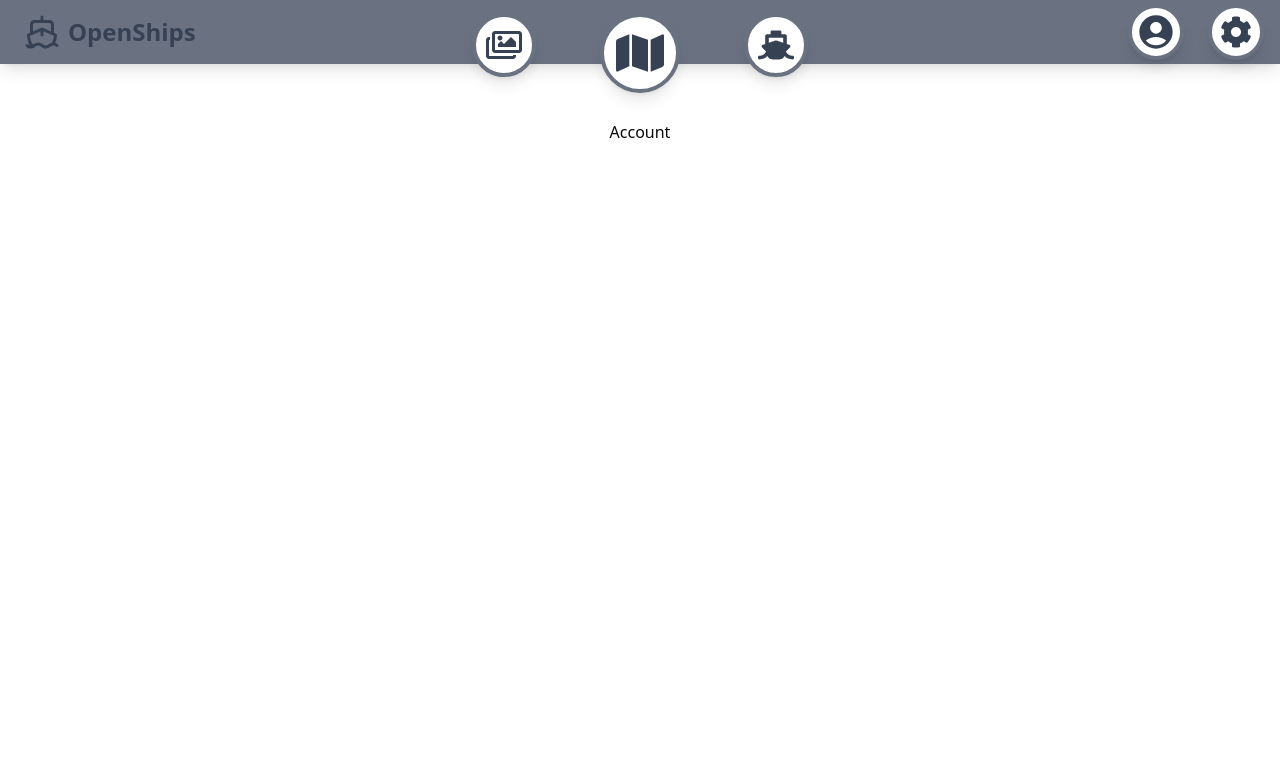
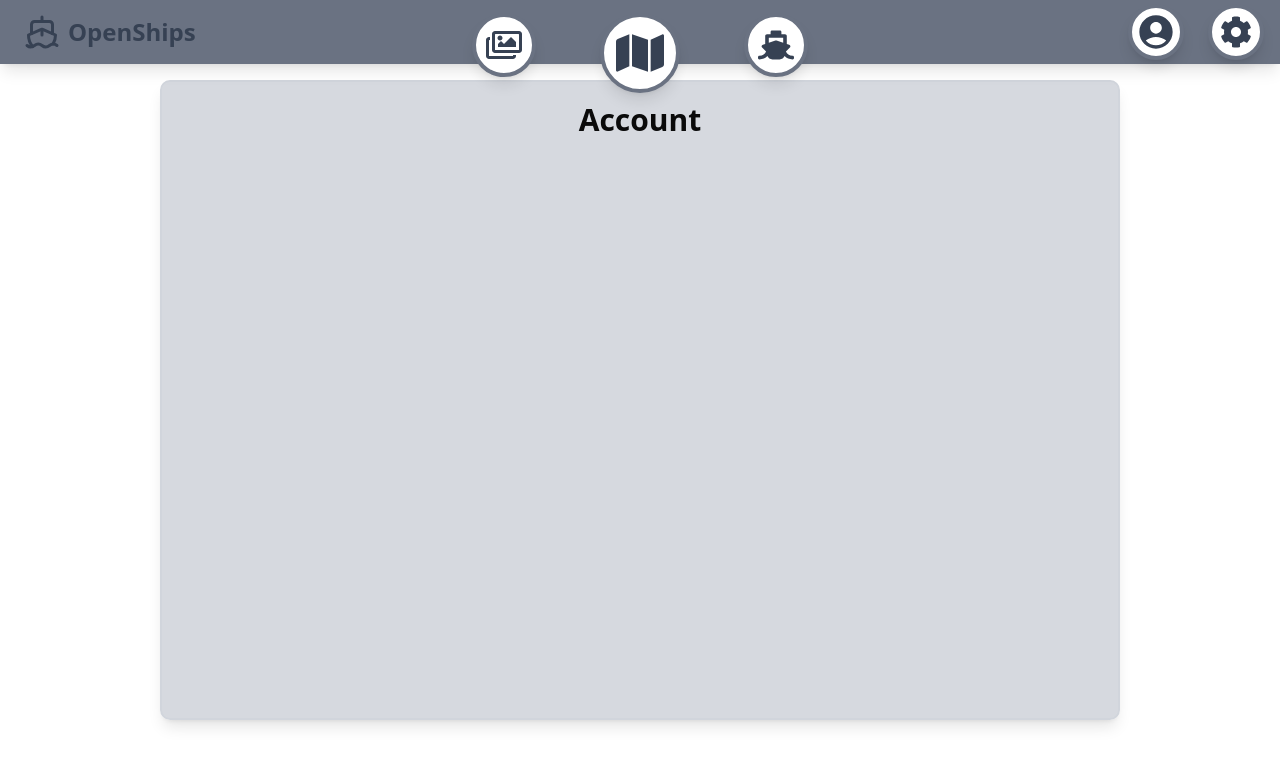
Before and after one commit to OpenShips-org/openships, a React (Vite) app: page /account in a window 1280 px wide. Shown: the top 766 px of the page. Built offline with nearby package versions, Linux system fonts and the light colour scheme.

Commit message:
Account Page Update

```diff
--- a/package.json
+++ b/package.json
@@ -14,6 +14,7 @@
     "@radix-ui/react-checkbox": "^1.3.3",
     "@radix-ui/react-popover": "^1.1.15",
     "@tailwindcss/vite": "^4.1.13",
+    "appwrite": "^20.1.0",
     "class-variance-authority": "^0.7.1",
     "clsx": "^2.1.1",
     "deck.gl": "^9.1.14",
--- a/src/App.tsx
+++ b/src/App.tsx
@@ -1,8 +1,9 @@
 import { BrowserRouter, Routes, Route } from 'react-router-dom';
-import { ThemeProvider } from './contexts/ThemeContext';
+import { ThemeProvider } from './context/ThemeContext';
 
 import NavBar from './components/NavBar';
 import Map from './components/Map';
+import AccountPage from './components/AccountPage';
 
 function App() {
 	return (
@@ -14,7 +15,7 @@ function App() {
 					<Route path="/" element={<Map />}/>
 					<Route path="/vessels" element={<div className='mt-30 text-center'>Vessels</div>}/>
 					<Route path="/gallery" element={<div className='mt-30 text-center'>Vessel Gallery</div>}/>
-					<Route path="/account" element={<div className='mt-30 text-center'>Account</div>}/>
+					<Route path="/account" element={<AccountPage />}/>
 					<Route path="/settings" element={<div className='mt-30 text-center'>Settings</div>}/>
 
 				</Routes>
--- /dev/null
+++ b/src/components/AccountPage.tsx
@@ -0,0 +1,11 @@
+const AccountPage = () => {
+    return (
+        <div className="flex justify-center items-center min-h-screen">
+            <div className="bg-gray-400/40 h-160 w-240 border-2 border-gray-300 p-5 rounded-lg shadow-lg backdrop-blur-md">
+                <h1 className="text-3xl font-bold text-center">Account</h1>
+            </div>
+        </div>
+    );
+};
+
+export default AccountPage;
--- /dev/null
+++ b/src/context/ThemeContext.tsx
@@ -0,0 +1,30 @@
+import React, { createContext, useContext, useEffect, useState } from "react";
+
+type Theme = "light" | "dark";
+const ThemeContext = createContext<{ theme: Theme; setTheme: (t: Theme) => void }>({
+  theme: "light",
+  setTheme: () => {},
+});
+
+export const useTheme = () => useContext(ThemeContext);
+
+export const ThemeProvider: React.FC<{ children: React.ReactNode }> = ({ children }) => {
+  const [theme, setTheme] = useState<Theme>(() => {
+    // Beim ersten Rendering aus localStorage lesen oder Fallback auf "light"
+    return (localStorage.getItem("theme") as Theme) || "light";
+  });
+
+  useEffect(() => {
+    // Theme im DOM aktualisieren
+    document.body.classList.toggle("dark", theme === "dark");
+
+    // Theme in localStorage speichern
+    localStorage.setItem("theme", theme);
+  }, [theme]);
+
+  return (
+    <ThemeContext.Provider value={{ theme, setTheme }}>
+      {children}
+    </ThemeContext.Provider>
+  );
+};
--- a/src/contexts/ThemeContext.tsx
+++ /dev/null
@@ -1,30 +0,0 @@
-import React, { createContext, useContext, useEffect, useState } from "react";
-
-type Theme = "light" | "dark";
-const ThemeContext = createContext<{ theme: Theme; setTheme: (t: Theme) => void }>({
-  theme: "light",
-  setTheme: () => {},
-});
-
-export const useTheme = () => useContext(ThemeContext);
-
-export const ThemeProvider: React.FC<{ children: React.ReactNode }> = ({ children }) => {
-  const [theme, setTheme] = useState<Theme>(() => {
-    // Beim ersten Rendering aus localStorage lesen oder Fallback auf "light"
-    return (localStorage.getItem("theme") as Theme) || "light";
-  });
-
-  useEffect(() => {
-    // Theme im DOM aktualisieren
-    document.body.classList.toggle("dark", theme === "dark");
-
-    // Theme in localStorage speichern
-    localStorage.setItem("theme", theme);
-  }, [theme]);
-
-  return (
-    <ThemeContext.Provider value={{ theme, setTheme }}>
-      {children}
-    </ThemeContext.Provider>
-  );
-};
```
Also changed, not shown: 2 other files (tests, documents, lock files or other folders).
